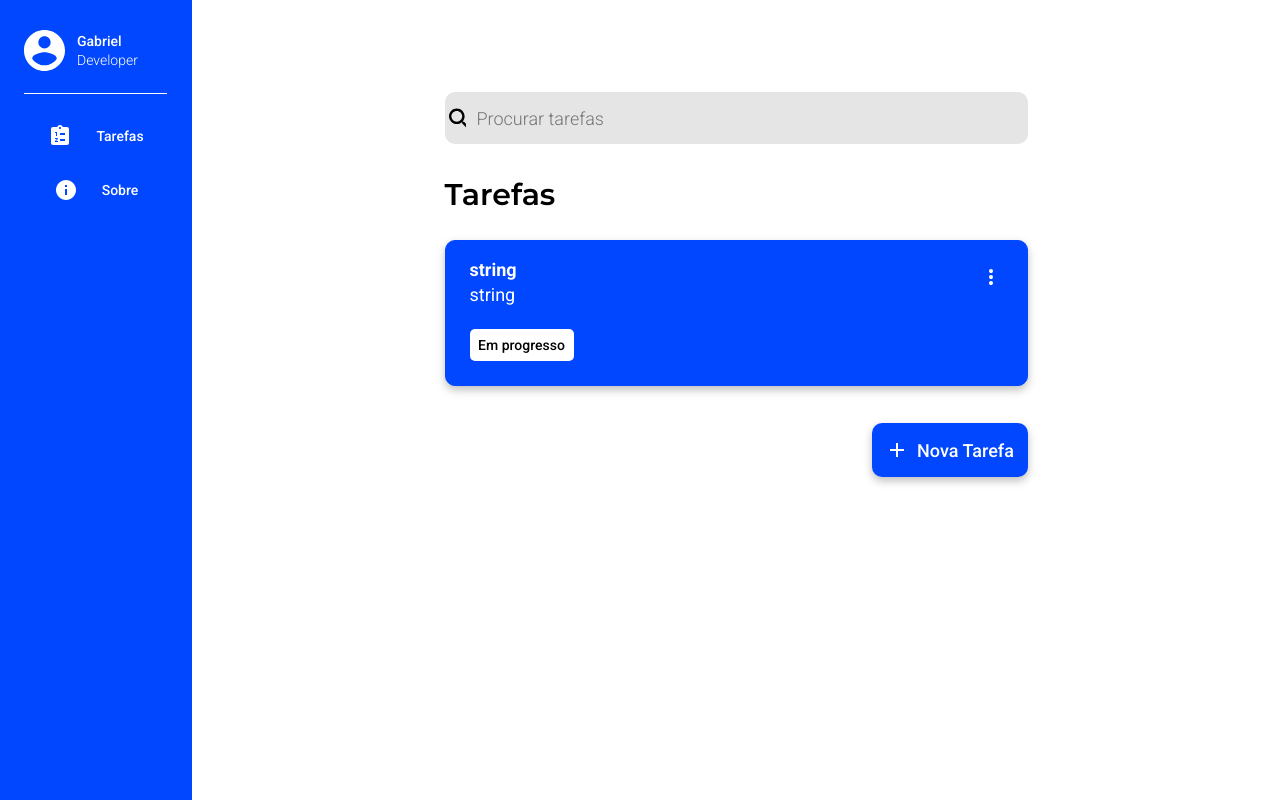
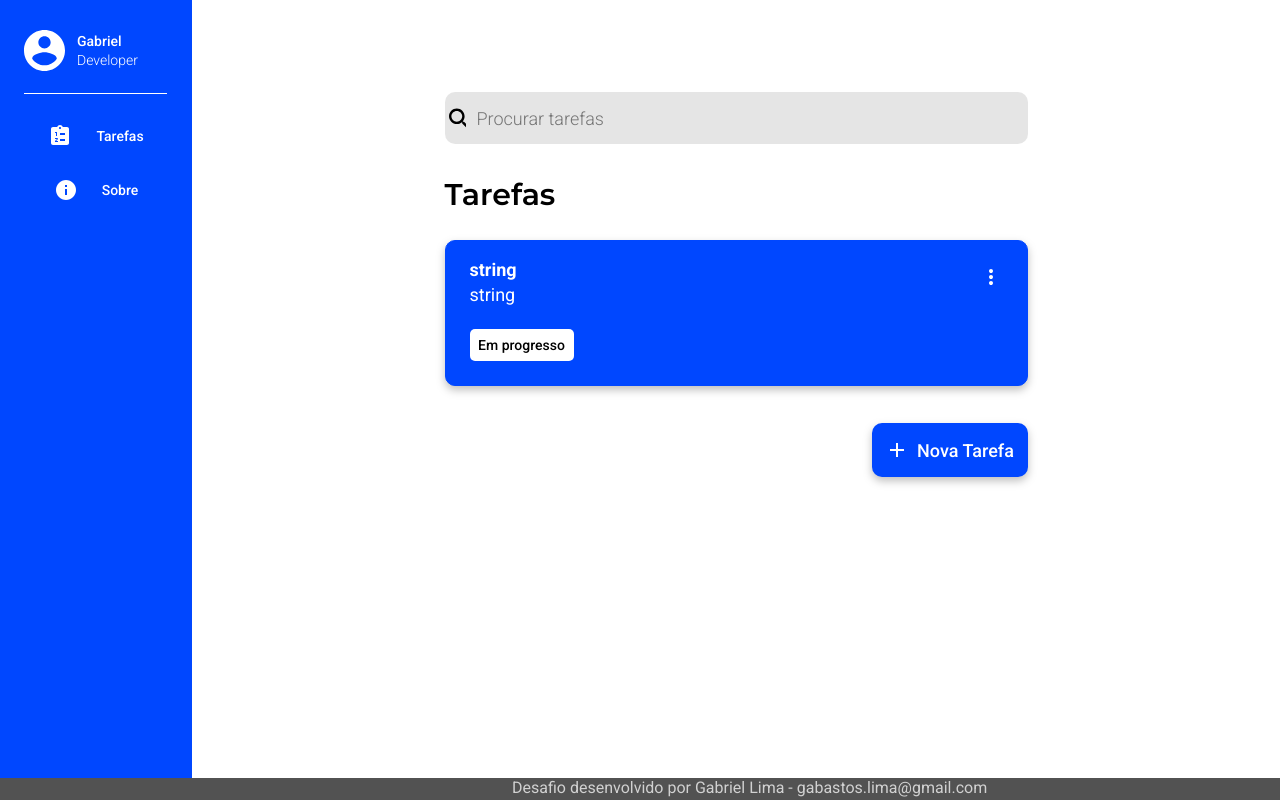
Before and after one commit to g4-lima/to-do-list, a Next.js app: page / in a window 1280 px wide. Built offline with nearby package versions, Linux system fonts and the light colour scheme; no server answers.

Commit message:
minor adjustments

```diff
--- a/src/components/Sidebar/index.tsx
+++ b/src/components/Sidebar/index.tsx
@@ -5,6 +5,7 @@ import styles from './styles.module.scss';
 
 const Sidebar = () => {
     return (
+        <>
         <div className={styles.container}>
             <div className={styles.content}>
                 <div className={styles.info}>
@@ -31,6 +32,10 @@ const Sidebar = () => {
                 </nav>
             </div>
         </div>
+        <div className={styles.bottomBar}>
+            <p>Desafio desenvolvido por Gabriel Lima - gabastos.lima@gmail.com</p>
+        </div>
+        </>
     );
 };
 
--- a/src/components/Sidebar/styles.module.scss
+++ b/src/components/Sidebar/styles.module.scss
@@ -82,6 +82,20 @@
     }
 }
 
+.bottomBar {
+    position: fixed;
+    bottom: 0;
+    width: 100%;
+    height: 22px;
+    background-color: rgb(82, 82, 82);
+
+    p {
+        color: rgb(209, 209, 209);
+        margin-left: 40%;
+        font-size: 16px;
+    }
+}
+
 @media screen and (max-width: 800px){
     .container {
         width: 100%;
```
